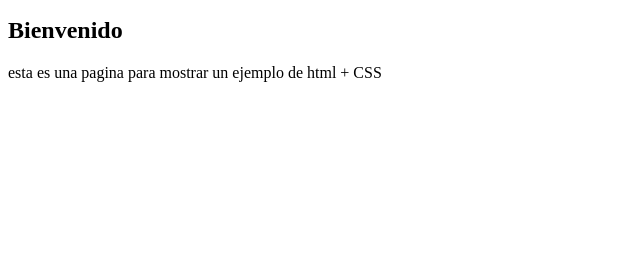
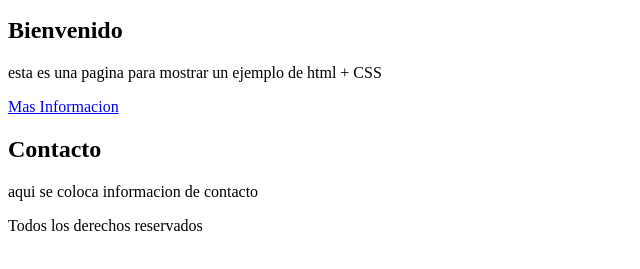
Before and after one commit to JuandanielPM/html_dan07, a plain HTML site: page index.html in a window 1280 px wide. Shown: the part 101-370 px from the top of the page, without its empty margins (0-640 px from the left). Drawn offline with Linux system fonts and the light colour scheme.

Commit message:
se finaliza el html

```diff
--- a/index.html
+++ b/index.html
@@ -15,7 +15,15 @@
             <section class="card">
                 <h2>Bienvenido</h2>
                 <p>esta es una pagina para mostrar un ejemplo de html + CSS</p>
+                <a class="btn" href="#">Mas Informacion</a>
+            </section>
+            <section class="card">
+                <h2>Contacto</h2>
+                <p>aqui se coloca informacion de contacto</p>
             </section>
         </main>
+        <footer class="site footer">
+            <p>Todos los derechos reservados</p>
+        </footer>
     </body>
 </html>
```
